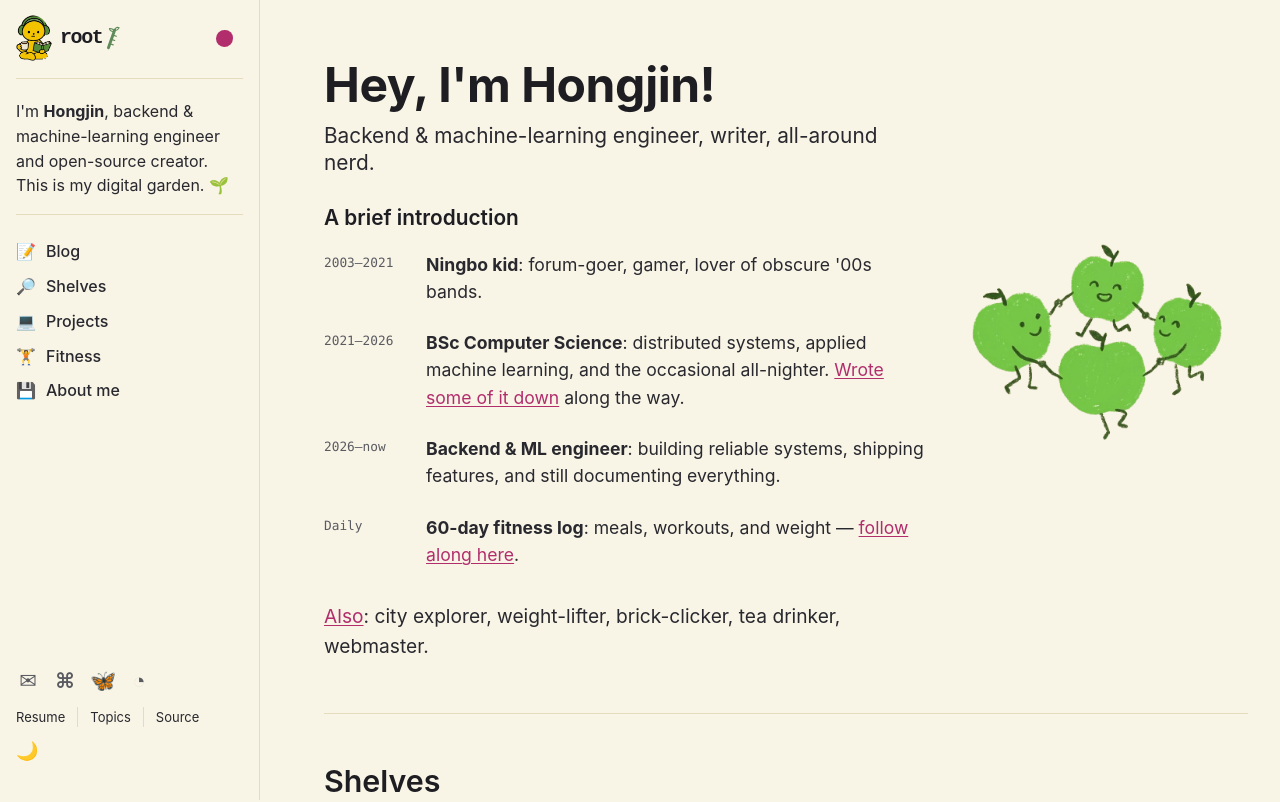
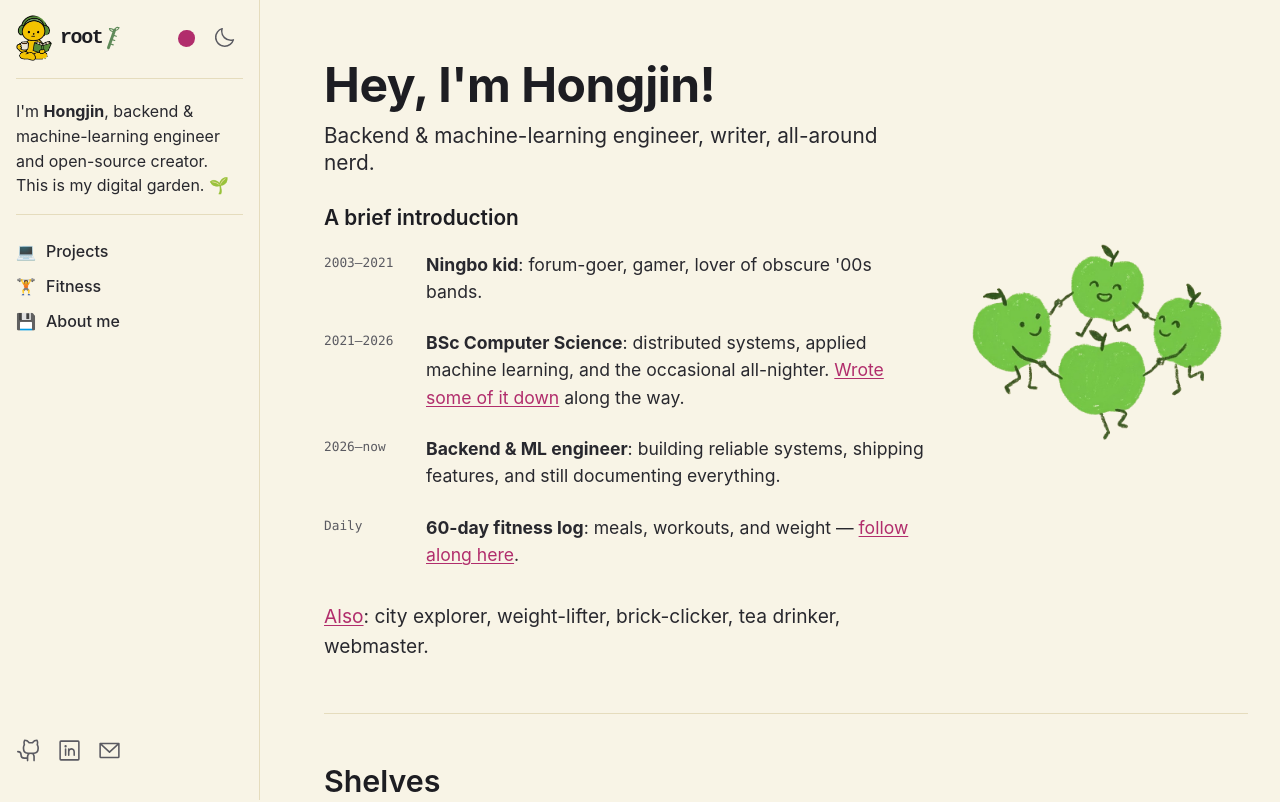
Before and after one commit to Hongjin-Lin/portfolio-site, a React (Vite) app: page / in a window 1280 px wide. Shown: the top 802 px of the page. Built offline with nearby package versions, Linux system fonts and the light colour scheme; a web font is replaced by a local one.

Commit message:
Refresh sidebar links and line icons

```diff
--- a/src/App.jsx
+++ b/src/App.jsx
@@ -1,4 +1,9 @@
 import { useEffect, useState } from "react";
+import { EnvelopeSimpleIcon as EnvelopeSimple } from "@phosphor-icons/react/dist/csr/EnvelopeSimple";
+import { GithubLogoIcon as GithubLogo } from "@phosphor-icons/react/dist/csr/GithubLogo";
+import { LinkedinLogoIcon as LinkedinLogo } from "@phosphor-icons/react/dist/csr/LinkedinLogo";
+import { MoonIcon as Moon } from "@phosphor-icons/react/dist/csr/Moon";
+import { SunIcon as Sun } from "@phosphor-icons/react/dist/csr/Sun";
 
 const ACCENTS = ["#b12d6c", "#2456c8", "#2e7d46", "#c26a1f", "#7a4fc9", "#1f7a78"];
 const ACCENT_NAMES = ["Rose", "Blue", "Green", "Amber", "Violet", "Teal"];
@@ -104,12 +109,10 @@ export function App() {
         <BrandLogo />
         <div className="tn-mobile-actions">
           <button className="tn-dot" onClick={cycleAccent} aria-label="Cycle theme color"><i /></button>
-          <button className="tn-moon" onClick={() => setDark(!dark)} aria-label={dark ? "Switch to light theme" : "Switch to dark theme"}>{dark ? "☀️" : "🌙"}</button>
+          <button className="tn-icon-button" onClick={() => setDark(!dark)} aria-label={dark ? "Switch to light theme" : "Switch to dark theme"}>{dark ? <Sun size={24} weight="regular" /> : <Moon size={24} weight="regular" />}</button>
           <button className="tn-menu-toggle" onClick={() => setMenuOpen(!menuOpen)} aria-expanded={menuOpen} aria-label={menuOpen ? "Close navigation" : "Open navigation"}>{menuOpen ? "×" : "☰"}</button>
         </div>
         {menuOpen && <nav className="tn-mobile-menu" aria-label="Mobile primary">
-          <a href="#" onClick={() => setMenuOpen(false)}>📝 Blog</a>
-          <a href="#shelves" onClick={() => setMenuOpen(false)}>🔎 Shelves</a>
           <a href="#projects" onClick={() => setMenuOpen(false)}>💻 Projects</a>
           <a href="/fitness-tracker/">🏋️ Fitness</a>
           <a href="#about" onClick={() => setMenuOpen(false)}>💾 About me</a>
@@ -118,15 +121,16 @@ export function App() {
       <aside className="tn-side">
         <section className="tn-sec tn-sec--brand">
           <BrandLogo />
-          <button className="tn-dot" onClick={cycleAccent} title={"Theme color: " + ACCENT_NAMES[ACCENTS.indexOf(accent)]} aria-label="Cycle theme color"><i /></button>
+          <div className="tn-theme-actions">
+            <button className="tn-dot" onClick={cycleAccent} title={"Theme color: " + ACCENT_NAMES[ACCENTS.indexOf(accent)]} aria-label="Cycle theme color"><i /></button>
+            <button className="tn-icon-button" onClick={() => setDark(!dark)} aria-label={dark ? "Switch to light theme" : "Switch to dark theme"}>{dark ? <Sun size={24} weight="regular" /> : <Moon size={24} weight="regular" />}</button>
+          </div>
         </section>
         <section className="tn-sec">
           <p>I'm <b>Hongjin</b>, backend &amp; machine-learning engineer and open-source creator. This is my digital garden. 🌱</p>
         </section>
         <section className="tn-sec tn-sec--nonav">
           <nav className="tn-nav" aria-label="Primary">
-            <a href="#"><span className="em">📝</span>Blog</a>
-            <a href="#shelves"><span className="em">🔎</span>Shelves</a>
             <a href="#projects"><span className="em">💻</span>Projects</a>
             <a href="/fitness-tracker/"><span className="em">🏋️</span>Fitness</a>
             <a href="#about"><span className="em">💾</span>About me</a>
@@ -134,13 +138,10 @@ export function App() {
         </section>
         <section className="tn-sec tn-sec--foot">
           <div className="tn-socials" aria-label="Social links">
-            <a href="#" aria-label="Email">✉</a>
-            <a href="https://github.com/Hongjin-Lin" target="_blank" rel="noreferrer" aria-label="GitHub">⌘</a>
-            <a href="#" aria-label="Bluesky">🦋</a>
-            <a href="#" aria-label="RSS feed">◔</a>
+            <a href="https://github.com/Hongjin-Lin" target="_blank" rel="noreferrer" aria-label="GitHub"><GithubLogo size={26} weight="regular" /></a>
+            <a href="#" aria-label="LinkedIn"><LinkedinLogo size={25} weight="regular" /></a>
+            <a href="#" aria-label="Email"><EnvelopeSimple size={25} weight="regular" /></a>
           </div>
-          <div className="tn-footer-links"><a href="#">Resume</a><a href="#shelves">Topics</a><a href="https://github.com/Hongjin-Lin/portfolio-site" target="_blank" rel="noreferrer">Source</a></div>
-          <button className="tn-moon" onClick={() => setDark(!dark)} aria-label={dark ? "Switch to light theme" : "Switch to dark theme"}>{dark ? "☀️" : "🌙"}</button>
         </section>
       </aside>
 
--- a/src/styles.css
+++ b/src/styles.css
@@ -49,6 +49,7 @@ h1, h2, h3 { margin: 0; font-family: "Outfit Variable", -apple-system, BlinkMacS
 .tn-side { position: sticky; top: 0; width: 260px; height: 100vh; margin: 0; background: var(--tn-bg); border-right: 1px solid var(--tn-border); display: flex; flex-direction: column; }
 .tn-sec { padding: 0 0 16px; margin: 0 16px 20px; border-bottom: 1px solid var(--tn-border); }
 .tn-sec--brand { display: flex; align-items: center; justify-content: space-between; margin-top: 14px; }
+.tn-theme-actions { display: flex; align-items: center; gap: 0; }
 .tn-brand { display: inline-flex; align-items: center; gap: 8px; flex: 0 0 auto; color: var(--tn-heading); text-decoration: none; }
 .tn-brand--root { gap: 8px; }
 .tn-brand-avatar { display: block; width: 36px; height: 48px; object-fit: contain; }
@@ -64,14 +65,12 @@ h1, h2, h3 { margin: 0; font-family: "Outfit Variable", -apple-system, BlinkMacS
 .tn-nav a:hover { background: rgba(0, 0, 0, .05); }
 html[data-tn-dark="1"] .tn-nav a:hover { background: rgba(255, 255, 255, .06); }
 .tn-sec--foot { margin-top: auto; border-bottom: 0; }
-.tn-socials { display: flex; gap: 13px; align-items: center; margin-bottom: 16px; }
-.tn-socials a { width: 24px; height: 26px; display: grid; place-items: center; font-size: 21px; font-weight: 600; color: var(--tn-muted); text-decoration: none; }
-.tn-socials a:hover, .tn-footer-links a:hover { color: var(--tn-accent); }
-.tn-footer-links { display: flex; gap: 12px; align-items: center; }
-.tn-footer-links a { color: var(--tn-text); text-decoration: none; font-size: 13px; }
-.tn-footer-links a + a { border-left: 1px solid var(--tn-border); padding-left: 12px; }
-.tn-moon { display: block; margin-top: 10px; font-size: 18px; color: var(--tn-text); padding: 3px 0; background: none; border: 0; cursor: pointer; font-family: inherit; }
-.tn-moon:hover { color: var(--tn-accent); }
+.tn-socials { display: flex; gap: 13px; align-items: center; }
+.tn-socials a { width: 27px; height: 28px; display: grid; place-items: center; color: var(--tn-muted); text-decoration: none; }
+.tn-socials a:hover { color: var(--tn-accent); }
+.tn-socials svg, .tn-icon-button svg { display: block; }
+.tn-icon-button { width: 38px; height: 38px; display: grid; place-items: center; padding: 0; border: 0; border-radius: 8px; background: transparent; color: var(--tn-muted); cursor: pointer; }
+.tn-icon-button:hover { color: var(--tn-accent); }
 .tn-mobile-nav { display: none; }
 
 /* ===== main column ===== */
@@ -122,7 +121,7 @@ html[data-tn-dark="1"] .tn-nav a:hover { background: rgba(255, 255, 255, .06); }
   .tn-brand-wordmark { font-size: 18px; }
   .tn-brand-bamboo { width: 14px; height: 21px; }
   .tn-mobile-actions { display: flex; align-items: center; gap: 12px; }
-  .tn-mobile-actions .tn-moon { margin: 0; }
+  .tn-mobile-actions .tn-icon-button { margin: 0; }
   .tn-menu-toggle { width: 36px; height: 36px; border: 0; background: transparent; color: var(--tn-text); font-size: 22px; cursor: pointer; }
   .tn-mobile-menu { position: absolute; top: 60px; left: 0; right: 0; display: flex; flex-direction: column; gap: 4px; padding: 12px 24px 18px; border-bottom: 1px solid var(--tn-border); background: var(--tn-bg); box-shadow: 0 8px 16px rgb(0 0 0 / 6%); }
   .tn-mobile-menu a { padding: 8px; color: var(--tn-text); text-decoration: none; }
```
